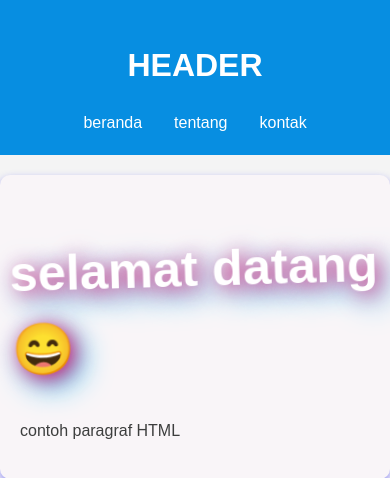
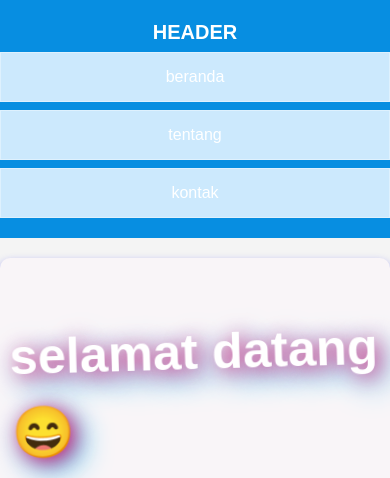
Before and after one commit to wily343/2511500026-PWD-TI1A-2526-1, a PHP site: page /pertemuan-04/index.html in a window 390 px wide. Shown: the top 478 px of the page. Run offline with PHP 8.4, Linux system fonts and the light colour scheme.

Commit message:
styling navigasi mode mobile.

```diff
--- a/pertemuan-04/style.css
+++ b/pertemuan-04/style.css
@@ -207,4 +207,23 @@ header li a:active {
     top: 0;
     z-index: 1000;
   }
+
 }
+header h1 {
+  font-size: 20px;
+  margin: 0 0 8px;
+  line-height: 1.2;
+}
+header ul {
+  flex-direction: column;
+  align-items: stretch;
+  gap: 8px;
+  margin: 8px 0 0;
+}
+header li a {
+  display: block;
+  padding: 12px 14px;
+  border: 1px solid rgba(255, 255, 255, .35);
+  background: rgba(255, 255, 255, 0.8);
+  backdrop-filter: saturate(120%);
+}
```
